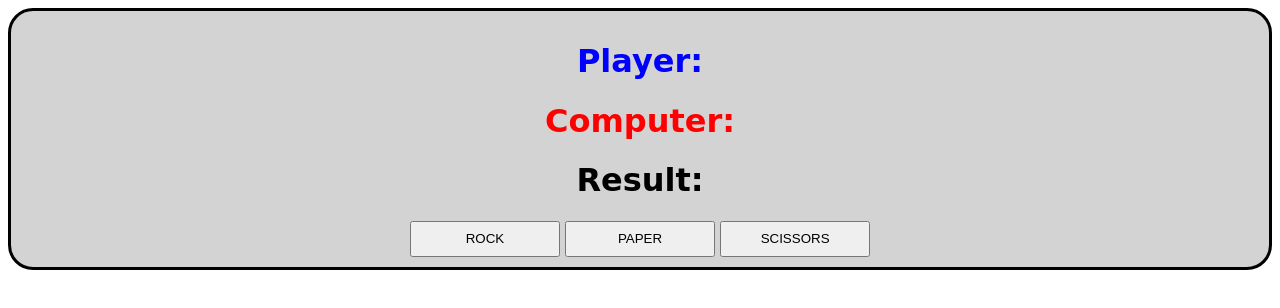
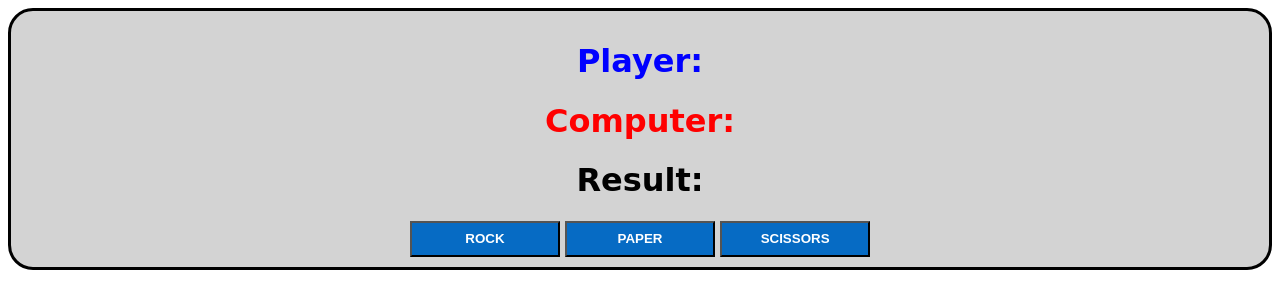
Before and after one commit to S4BIN/rock_paper_scissors_game, a plain HTML site: page index.html in a window 1280 px wide. Drawn offline with Linux system fonts and the light colour scheme.

Commit message:
style.css

```diff
--- a/style.css
+++ b/style.css
@@ -1,6 +1,9 @@
 .choiceBtn {
     line-height: 30px;
     width: 150px;
+    background-color: rgb(6, 107, 196);
+    color: white;
+    font-weight: bold;
 }
 
 #gameDiv{
```
